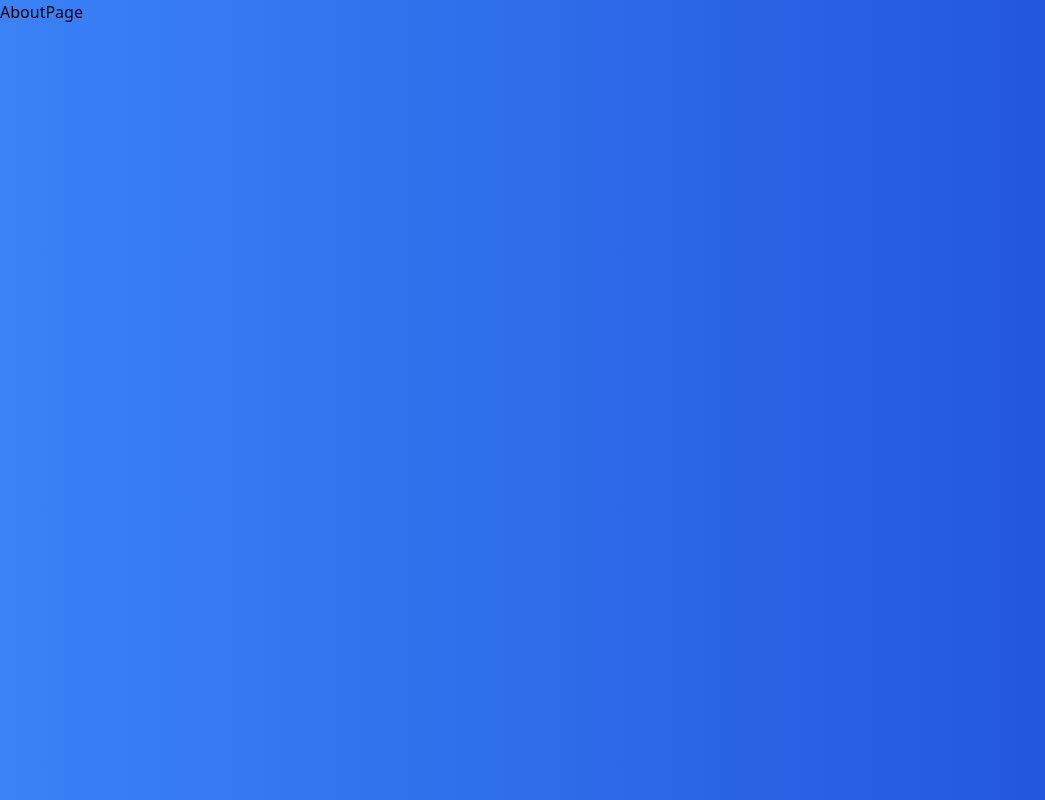
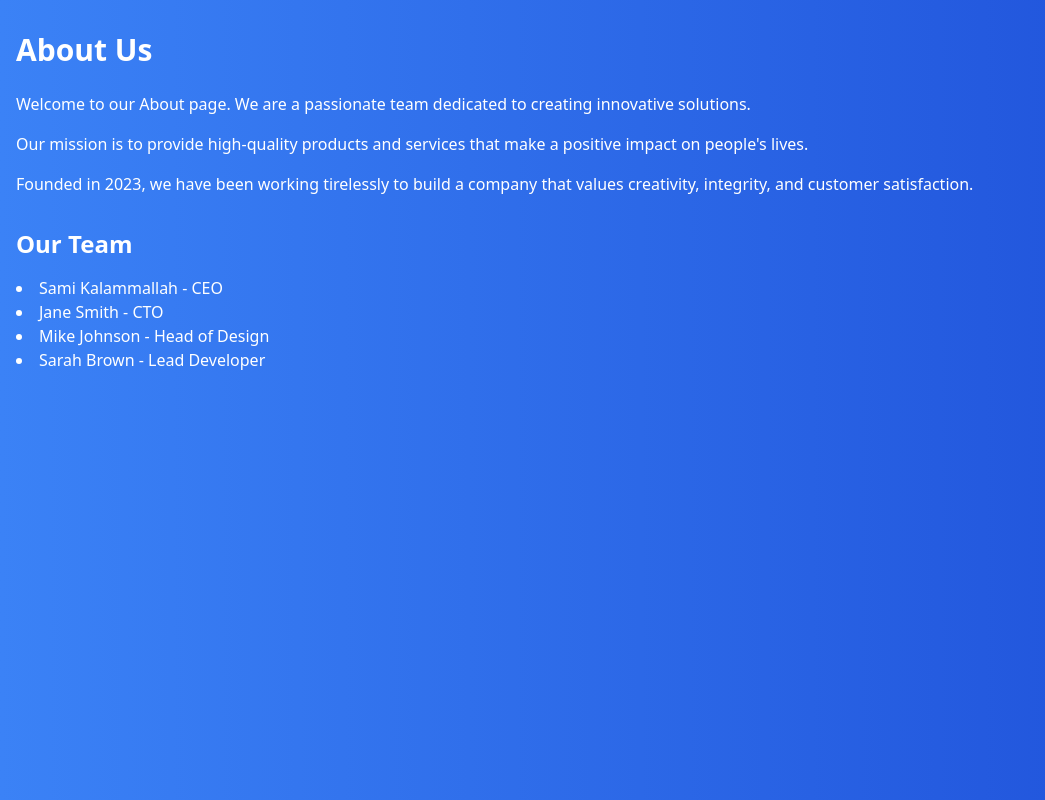
Before and after one commit to SamX23/workshop-titn, a Next.js app: page /about in a window 1280 px wide. Shown: the whole page, without its empty margins (0-1045 px from the left). Built offline with nearby package versions, Linux system fonts and the light colour scheme.

Commit message:
chore: update about page

```diff
--- a/src/app/about/page.tsx
+++ b/src/app/about/page.tsx
@@ -1,5 +1,26 @@
-const AboutPage = () => {
-  return <div>AboutPage</div>;
-};
-
-export default AboutPage;
+export default function AboutPage() {
+  return (
+    <div className="container mx-auto px-4 py-8 text-white">
+      <h1 className="text-3xl font-bold mb-6">About Us</h1>
+      <p className="mb-4">
+        Welcome to our About page. We are a passionate team dedicated to
+        creating innovative solutions.
+      </p>
+      <p className="mb-4">
+        Our mission is to provide high-quality products and services that make a
+        positive impact on people&apos;s lives.
+      </p>
+      <p className="mb-4">
+        Founded in 2023, we have been working tirelessly to build a company that
+        values creativity, integrity, and customer satisfaction.
+      </p>
+      <h2 className="text-2xl font-semibold mt-8 mb-4">Our Team</h2>
+      <ul className="list-disc list-inside">
+        <li>Sami Kalammallah - CEO</li>
+        <li>Jane Smith - CTO</li>
+        <li>Mike Johnson - Head of Design</li>
+        <li>Sarah Brown - Lead Developer</li>
+      </ul>
+    </div>
+  );
+}
```
